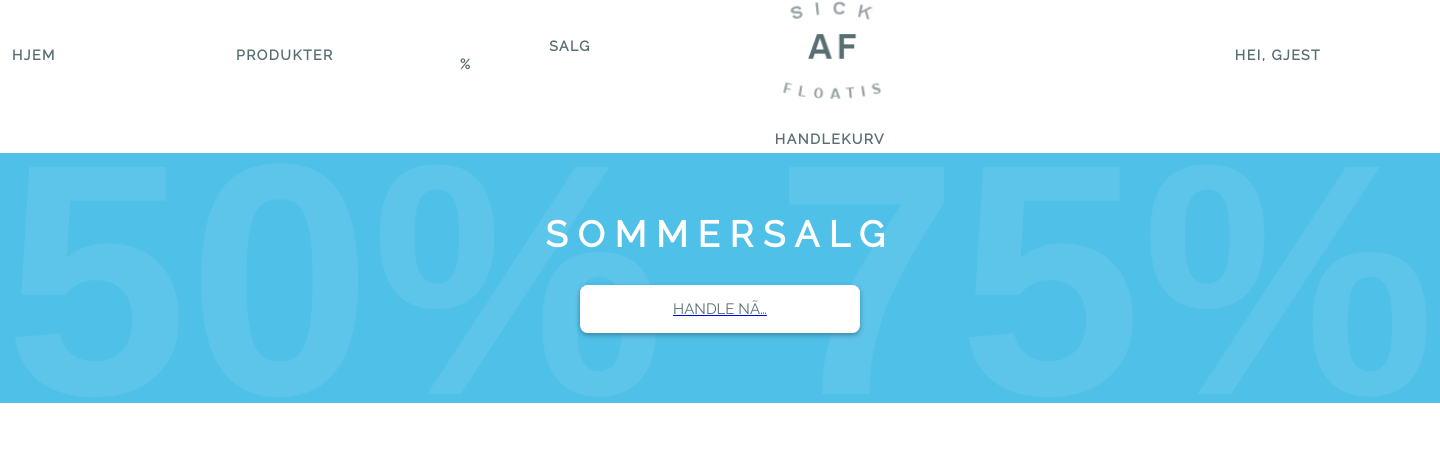
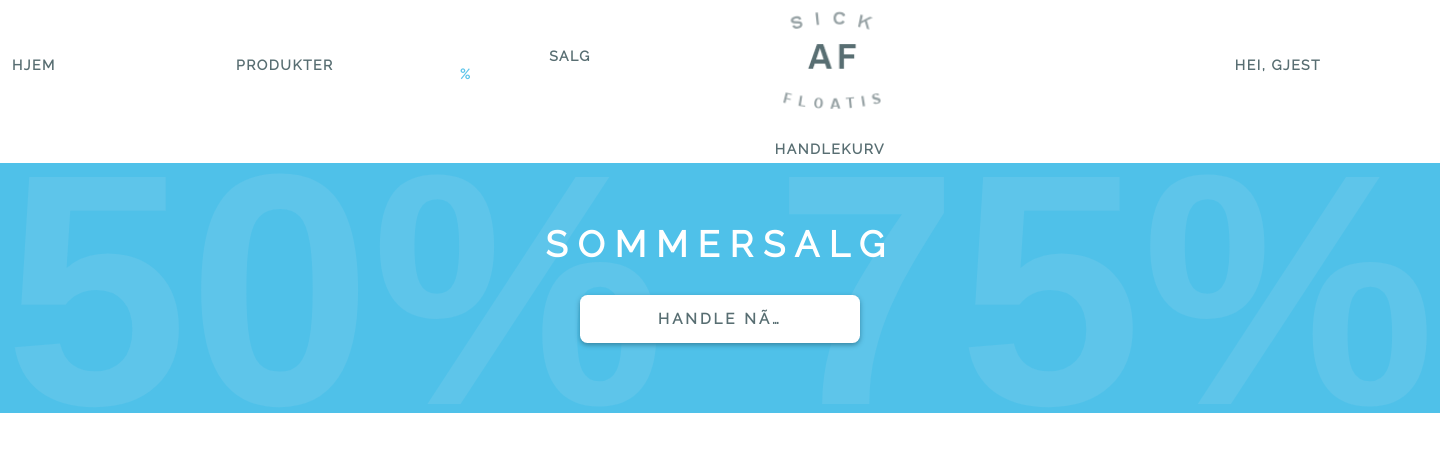
Before and after one commit to LarsFredrikHolstTry/sickaffloatis, a PHP site: page / in a window 1440 px wide. Shown: the top 473 px of the page. Run offline with PHP 8.4, Linux system fonts and the light colour scheme.

Commit message:
Add files via upload

```diff
--- a/styles/index.css
+++ b/styles/index.css
@@ -7,7 +7,7 @@ body {
 
 .menubar {
     margin-right: 300px;
-    margin-top: -20px
+    margin-top: -10px
 }
 
 .menubar ul {
@@ -89,6 +89,8 @@ body {
     color: #586e72;
     background-color: white;
     font-size: 15px;
+    font-weight: bolder;
+    letter-spacing: 3px;
     width: 250px;
     padding: 15px;
     text-align: center;
@@ -103,8 +105,11 @@ body {
     top: -289.25px;
     box-shadow: 0px 0px 0px #3686a3;
     text-decoration: none;
+}
 
-}
+.sommersalg a {
+  text-decoration: none;
+ }
 
 .sommersalg #prosent {
     margin: auto;
@@ -117,5 +122,8 @@ body {
     color: #5ec5ea;
     cursor: default;
     user-select: none;
+}
 
+.pr {
+        color: #5ec5ea;
 }
```
